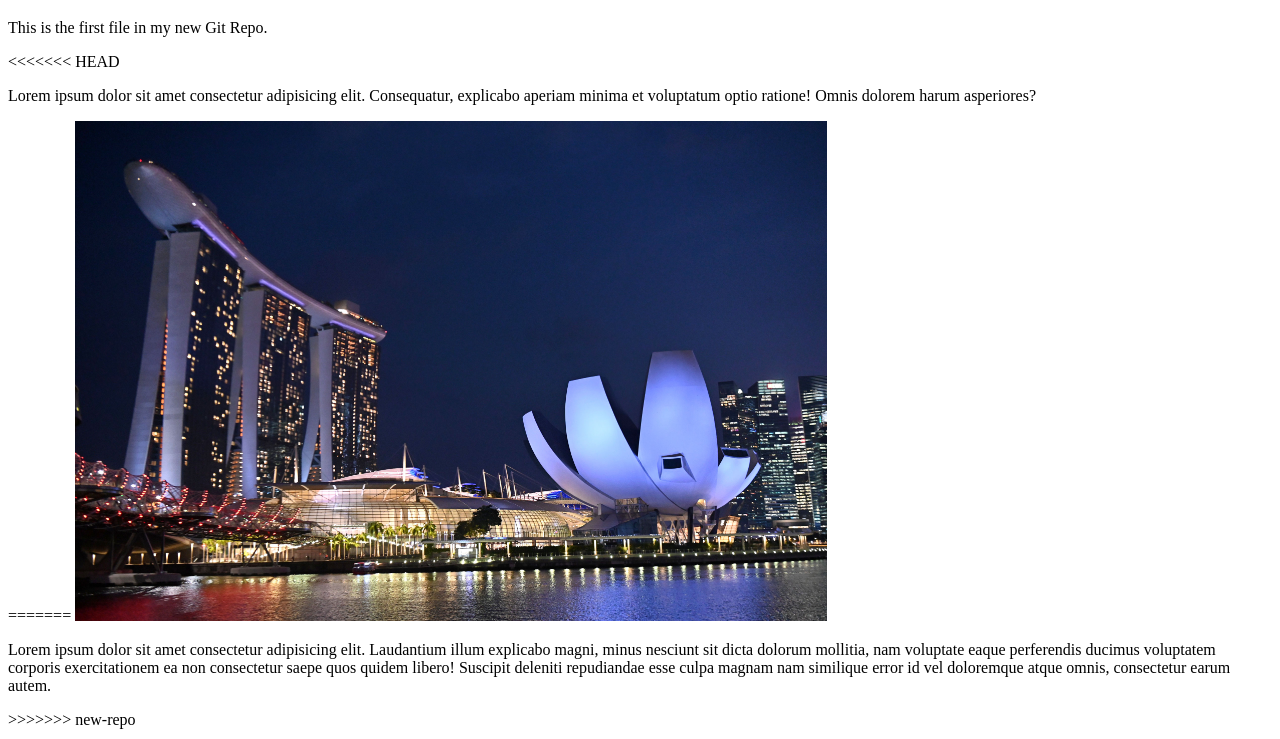
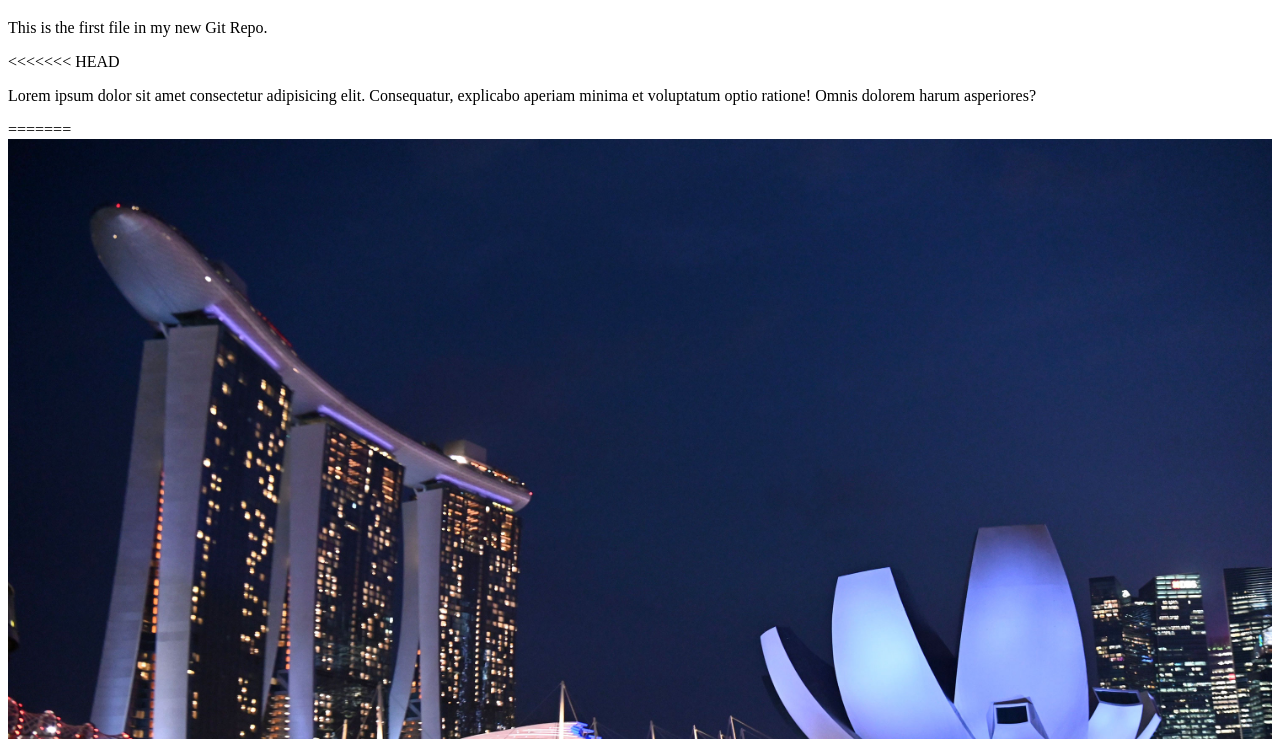
Before and after one commit to KyawMinTun-96/git-lab, a plain HTML site: page index.html in a window 1280 px wide. Shown: the part 61-800 px from the top of the page. Drawn offline with Linux system fonts and the light colour scheme.

Commit message:
updated index.html. Resized image

```diff
--- a/index.html
+++ b/index.html
@@ -13,7 +13,7 @@
 <<<<<<< HEAD
     <p>Lorem ipsum dolor sit amet consectetur adipisicing elit. Consequatur, explicabo aperiam minima et voluptatum optio ratione! Omnis dolorem harum asperiores?</p>
 =======
-    <img src="./img/singapore.jpg" alt="singapore country" height="500">
+    <img src="./img/singapore.jpg" alt="singapore country" width="100%" max-width="640px">
     <p>Lorem ipsum dolor sit amet consectetur adipisicing elit. Laudantium illum explicabo magni, minus nesciunt sit dicta dolorum mollitia, nam voluptate eaque perferendis ducimus voluptatem corporis exercitationem ea non consectetur saepe quos quidem libero! Suscipit deleniti repudiandae esse culpa magnam nam similique error id vel doloremque atque omnis, consectetur earum autem.</p>
 
 >>>>>>> new-repo
```
